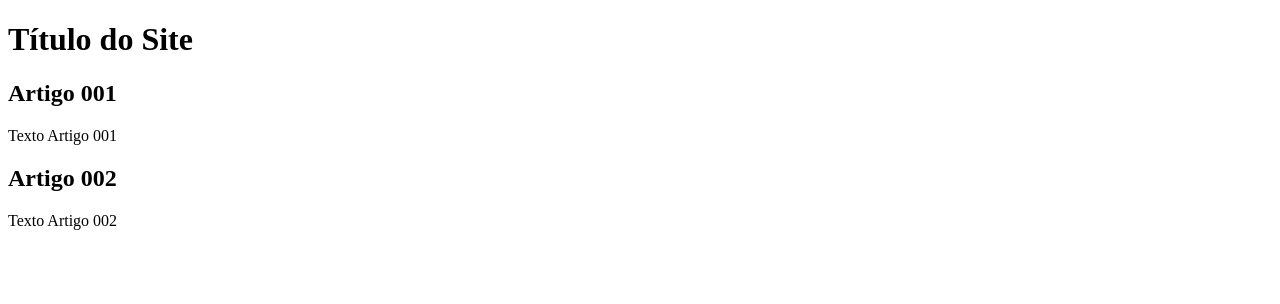
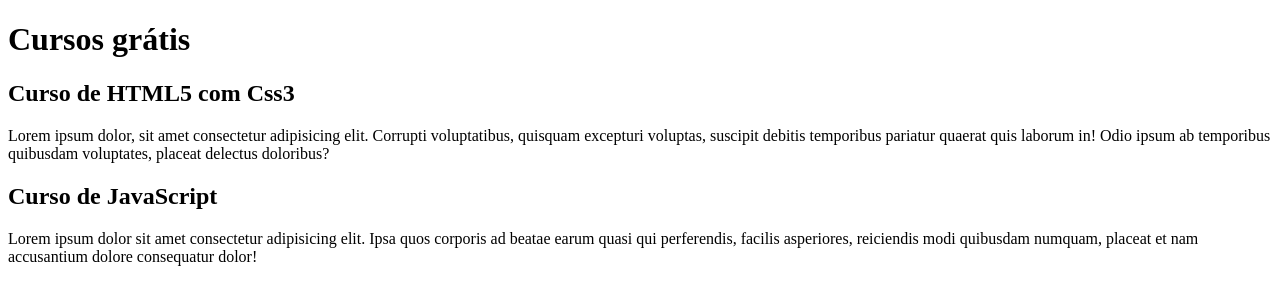
Before and after one commit to dudinhab/projeto-site, a plain HTML site: page index.html in a window 1280 px wide. Drawn offline with Linux system fonts and the light colour scheme.

Commit message:
inicio conteudo
Comecei a escrever o conteudo

```diff
--- a/index.html
+++ b/index.html
@@ -8,15 +8,15 @@
 <body>
     <main>
         <header>
-            <h1>Título do Site</h1>
+            <h1>Cursos grátis</h1>
         </header>
         <article>
-            <h2>Artigo 001</h2>
-            <p>Texto Artigo 001</p>
+            <h2>Curso de HTML5 com Css3</h2>
+            <p>Lorem ipsum dolor, sit amet consectetur adipisicing elit. Corrupti voluptatibus, quisquam excepturi voluptas, suscipit debitis temporibus pariatur quaerat quis laborum in! Odio ipsum ab temporibus quibusdam voluptates, placeat delectus doloribus?</p>
         </article>
         <article>
-            <h2>Artigo 002</h2>
-            <p>Texto Artigo 002</p>
+            <h2>Curso de JavaScript</h2>
+            <p>Lorem ipsum dolor sit amet consectetur adipisicing elit. Ipsa quos corporis ad beatae earum quasi qui perferendis, facilis asperiores, reiciendis modi quibusdam numquam, placeat et nam accusantium dolore consequatur dolor!</p>
         </article>
     </main>
 </body>
```
